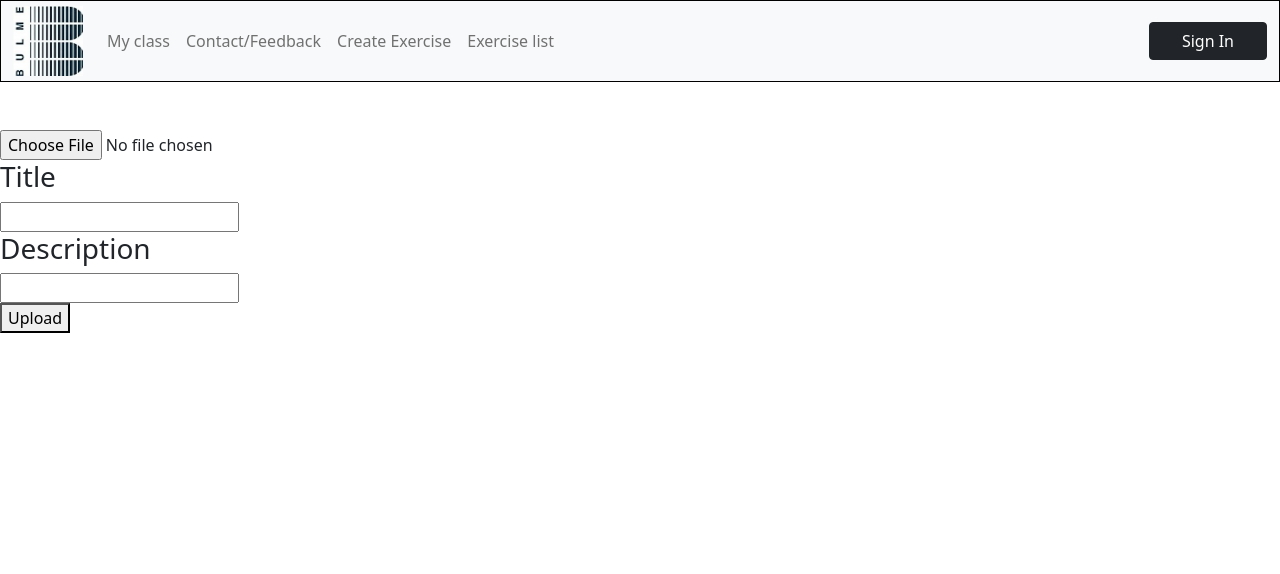
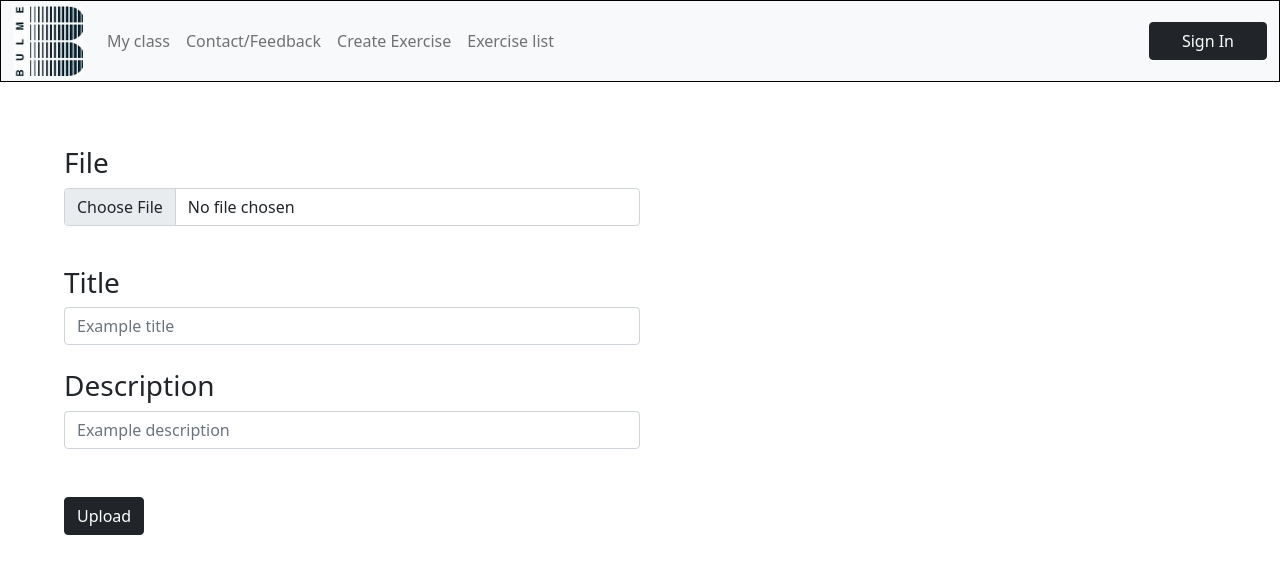
Before and after one commit to BubuBiB00/StayingAlive, a Django app: page /upload/ in a window 1280 px wide. Shown: the top 574 px of the page. Run offline with Django 4.2, Linux system fonts and the light colour scheme.

Commit message:
ui for upload, Background image

```diff
--- a/StayingAlive/SAapp/static/css/homepage.css
+++ b/StayingAlive/SAapp/static/css/homepage.css
@@ -13,3 +13,21 @@
     height: 90px;
     width: 90px;
 }
+#background-img {
+    width: 100%;
+    height: auto;
+    position: absolute;
+    top: 70px;
+    z-index: -5;
+  }
+html{
+    overflow: scroll;
+}
+#gen_ex_sequence{
+    margin-top: 21%;
+}
+#upload_form{
+    margin-top: 5%;
+    margin-left: 5%;
+    margin-right: 50%;
+}
--- a/StayingAlive/SAapp/templates/SAapp/uploadExercise.html
+++ b/StayingAlive/SAapp/templates/SAapp/uploadExercise.html
@@ -2,22 +2,22 @@
 {% load static %}
 
 {% block body %}
-{% block content %}
-  <form method="post" class="dropzone mt-5" enctype="multipart/form-data">
+  <form method="post" id="upload_form" class="dropzone" enctype="multipart/form-data">
     {% csrf_token %}
-    <input type="file" name="myfile">
+    <h3>File</h3>
+    <div class="input-group mb-3 ml-5 mr-5">
+      <input type="file" class="form-control" id="inputGroupFile01" name="myfile">
+    </div>
     <br>
     <h3>Title</h3>
-    <input type="text" name="title">
+    <input type="text" name="title" class="form-control" placeholder="Example title" aria-label="title" aria-describedby="addon-wrapping">
     <br>
     <h3>Description</h3>
-    <input type="text" name="description">
-    <br>
-    <button type="submit">Upload</button>
+    <input type="text" name="description" class="form-control" placeholder="Example description" aria-label="description" aria-describedby="addon-wrapping">
+    <button type="submit" class="btn btn-dark mt-5">Upload</button>
   </form>
 
   {% if uploaded_file_url %}
     <p>File uploaded at: <a href="{{ uploaded_file_url }}">{{ uploaded_file_url }}</a></p>
   {% endif %}
 {% endblock %}
-{% endblock %}
--- a/StayingAlive/SAapp/views.py
+++ b/StayingAlive/SAapp/views.py
@@ -56,9 +56,8 @@ def ExerciseListView(request):
 
     all_exercises = Exercise.objects.all()
 
-    for i in all_exercises:
-        index = randint(0,len(all_exercises)-1)
-        exercise_list.append(all_exercises[index])
+    for exercise in all_exercises:
+        exercise_list.append(exercise)
 
     context = { "exercise_list" : exercise_list}
     return HttpResponse(template.render(context, request))
```
Also changed, not shown: StayingAlive/SAapp/static/media/IMG_8819_flach.jpg (added).
